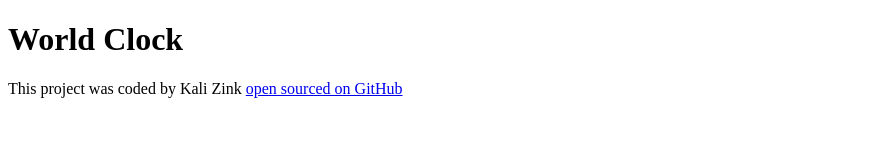
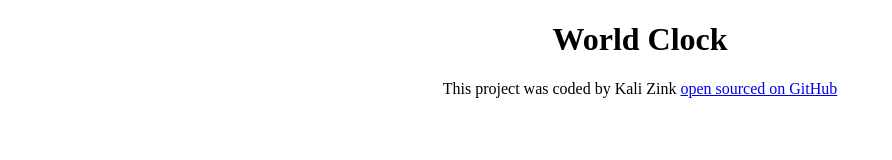
Before and after one commit to kalizink/World-Clock, a plain HTML site: page index.html in a window 1280 px wide. Shown: the whole page, without its empty margins (0-892 px from the left). Drawn offline with Linux system fonts and the light colour scheme.

Commit message:
Added link to GH repository

```diff
--- a/index.html
+++ b/index.html
@@ -10,7 +10,9 @@
 		<h1>World Clock</h1>
 		<footer>
 			This project was coded by Kali Zink
-			<a href="#" target="_blank"> open sourced on GitHub</a>
+			<a href="https://github.com/kalizink/World-Clock.git" target="_blank">
+				open sourced on GitHub</a
+			>
 		</footer>
 		<script src="src/index.js"></script>
 	</body>
--- a/src/style.css
+++ b/src/style.css
@@ -0,0 +1,6 @@
+h1 {
+	text-align: center;
+}
+footer {
+	text-align: center;
+}
```
